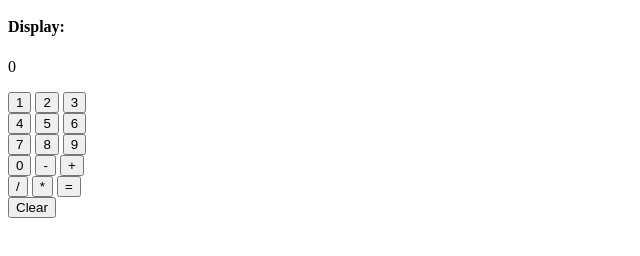
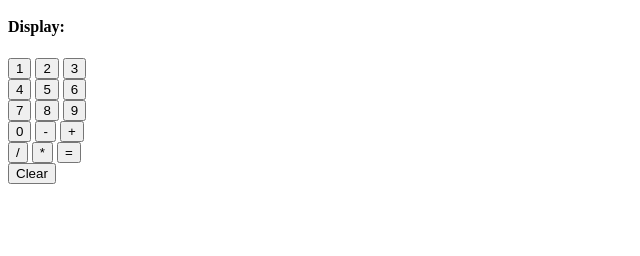
Before and after one commit to BNewing/calculator, a plain HTML site: page calculator.html in a window 1280 px wide. Both pictures are taken after a click on the button "Clear". Shown: the part 38-294 px from the top of the page, without its empty margins (0-640 px from the left). Drawn offline with Linux system fonts and the light colour scheme.

Commit message:
Clear button now works on surface, but doesn't actually reset variables...

```diff
--- a/calculator.html
+++ b/calculator.html
@@ -39,7 +39,7 @@
 <button id='multiply' onclick="operation('*')"> * </button>
 <button id='equals' onclick="operation('=')"> = </button>
 <br>
-<button id='clearButton' onclick="clear(0)"> Clear </button>
+<button id='clearButton' onclick="clearCalculator('clear')"> Clear </button>
 
 
 </body>
@@ -49,7 +49,7 @@
 <script>
 
 //variables
-var amount = 0
+var amount = 0;
 var mathsOperation = null;
 var secondAmount = 0;
 var endValue = 0;
@@ -101,6 +101,16 @@ function valueSelected(firstEntry){
 	}
 }
 
+function clearCalculator(){
+	var amount = 0;
+	var secondAmount = 0;
+	var mathsOperation = null;
+	document.getElementById('amount').innerHTML = null;
+	document.getElementById('symbol').innerHTML = null;
+	document.getElementById('secondAmount').innerHTML = null;
+	document.getElementById('endAmount').innerHTML = null;
+}
+
 
 //disable maths operation and number buttons functions
 function disableOperationsButtons(disable){
@@ -121,6 +131,7 @@ function disableNumberButtons(disable){
 	document.getElementById('number7').disabled = disable;
 	document.getElementById('number8').disabled = disable;
 	document.getElementById('number9').disabled = disable;
+	document.getElementById('number0').disabled = disable;
 }
 
 </script>
```
